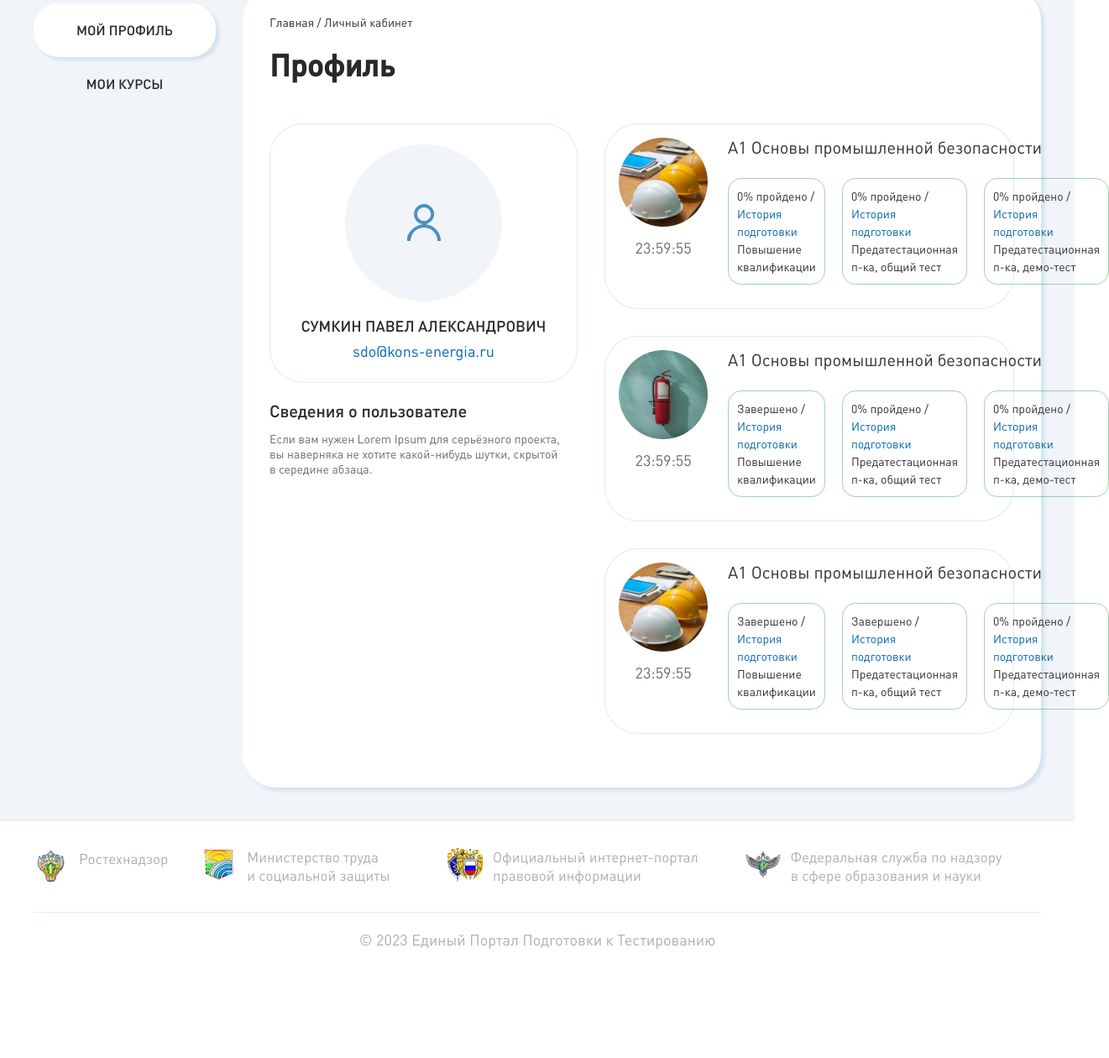
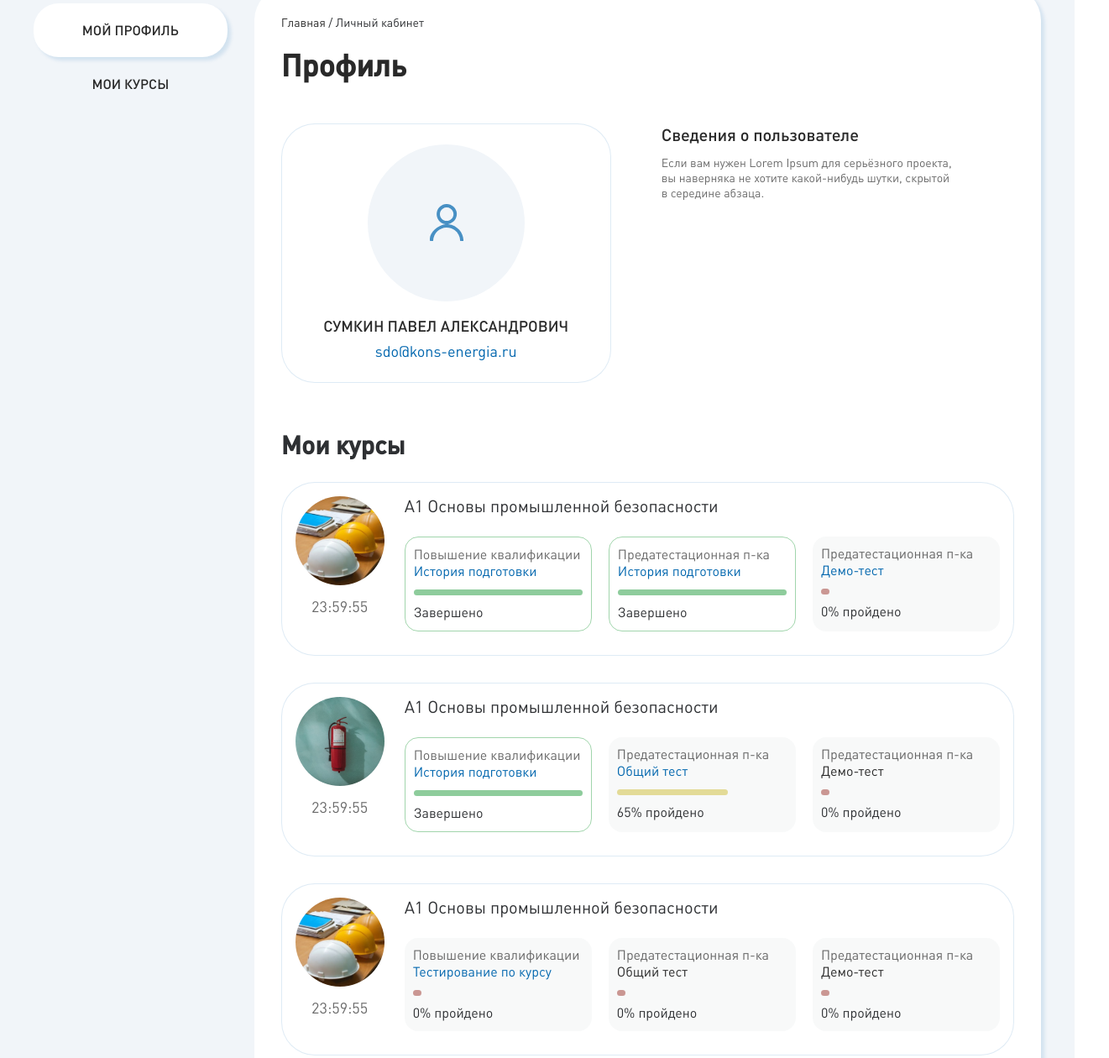
Before and after one commit to aliszhuravl/eppt, a website: page web/profile.html in a window 1280 px wide. Shown: the part 258-1518 px from the top of the page at 84% size, 1321 px wide, since content can reach past the window. Before the commit the page ends 1421 px from the top, so only its background shows below. Drawn offline with nearby package versions, Linux system fonts and the light colour scheme.

Commit message:
eppt 15/05

```diff
--- a/src/sass/blocks/_layout.scss
+++ b/src/sass/blocks/_layout.scss
@@ -46,6 +46,39 @@
 
 
 @media (max-width: 1199px) {
+
+  .profile_content .item_sidebar__content_container_left .profile_box {
+    width: 50%;
+    margin-right: 32px;
+  }
+
+  .profile_content .item_sidebar__content_container_left .info_box {
+    width: 50%;
+  }
+
+  .course_box {
+    flex-direction: column;
+      &_left {
+        flex-direction: row;
+          img {
+            margin-right: 20px;
+          }
+      }
+  }
+
+  .course_box_right {
+    width: 100%;
+    .progress {
+      flex-direction: column;
+      width: 100%;
+      &__item {
+        width: 100%;
+          .link {
+            display: block;
+          }
+      }
+    }
+  }
 
   .header__inner_box_profile-btns {
     display: none;
--- a/src/sass/blocks/_links.scss
+++ b/src/sass/blocks/_links.scss
@@ -28,3 +28,8 @@
       text-decoration: none;
     }
 }
+
+.inactive {
+  pointer-events: none;
+  cursor: default;
+}
--- a/src/sass/blocks/_styles.scss
+++ b/src/sass/blocks/_styles.scss
@@ -541,3 +541,33 @@
         }
     }
 }
+
+.profile_content {
+  .item_sidebar__content_container {
+    width: 100%;
+    flex-direction: column;
+    h2 {
+      font-size: 30px;
+      line-height: 26px;
+      font-family: $font-family_medium;
+      margin-bottom: 32px;
+      margin-top: 0;
+    }
+    &_left {
+      width: 100%;
+      display: flex;
+      margin-right: 0;
+      margin-bottom: 40px;
+        .profile_box {
+          width: 45%;
+          margin-right: 60px;
+        }
+        .info_box {
+          width: 40%;
+        }
+    }
+    &_right {
+      width: 100%;
+    }
+  }
+}
--- a/web/profile.html
+++ b/web/profile.html
@@ -78,10 +78,11 @@
                                 <p>Если вам нужен Lorem Ipsum для серьёзного проекта, вы наверняка не хотите какой-нибудь шутки, скрытой в середине абзаца. </p>
                             </div>
                         </div>
+                        <h2>Мои курсы</h2>
                         <div class="item_sidebar__content_container_right">
                             <div class="course_box">
                                 <div class="course_box_left">
-                                    <img src="img/course.png" alt="">
+                                    <img src="img/course.png" alt="" onclick="location.href = 'course-1.html';" style="cursor: pointer">
                                     <p class="timer"><span class="countdown">23:59:59</span></p>
                                 </div>
                                 <div class="course_box_right">
@@ -89,23 +90,26 @@
                                     <p class="timer mobile"><span class="countdown">23:59:59</span></p>
                                     <div class="progress">
                                         <div class="progress__item">
-                                            <p>0% пройдено / <a href="history-1.html" class="link link_blue">История подготовки</a></p>
-                                            <p>Повышение квалификации</p>
+                                            <p class="pi_name">Повышение квалификации<a href="history-1.html" class="link link_blue">История подготовки</a></p>
+                                            <div class="progress completed"></div>
+                                            <p class="pi_status">Завершено</p>
                                         </div>
                                         <div class="progress__item">
-                                            <p>0% пройдено / <a href="history-3.html" class="link link_blue">История подготовки</a></p>
-                                            <p>Предатестационная п-ка, общий тест</p>
+                                            <p class="pi_name">Предатестационная п-ка<a href="history-3.html" class="link link_blue">История подготовки</a></p>
+                                            <div class="progress completed"></div>
+                                            <p class="pi_status">Завершено</p>
                                         </div>
-                                        <div class="progress__item">
-                                            <p>0% пройдено / <a href="history-2.html" class="link link_blue">История подготовки</a></p>
-                                            <p>Предатестационная п-ка, демо-тест</p>
+                                        <div class="progress__item complete">
+                                            <p class="pi_name">Предатестационная п-ка<a href="demo-test.html" class="link link_blue">Демо-тест</a></p>
+                                            <div class="progress"></div>
+                                            <p class="pi_status">0% пройдено</p>
                                         </div>
                                     </div>
                                 </div>
                             </div>
                             <div class="course_box">
                                 <div class="course_box_left">
-                                    <img src="img/course2.png" alt="">
+                                    <img src="img/course2.png" alt="" onclick="location.href = 'course-2.html';" style="cursor: pointer">
                                     <p class="timer"><span class="countdown">23:59:59</span></p>
                                 </div>
                                 <div class="course_box_right">
@@ -113,40 +117,46 @@
                                     <p class="timer mobile"><span class="countdown">23:59:59</span></p>
                                     <div class="progress">
                                         <div class="progress__item">
-                                            <p>Завершено / <a href="history-1.html" class="link link_blue">История подготовки</a></p>
-                                            <p>Повышение квалификации</p>
+                                            <p class="pi_name">Повышение квалификации<a href="history-1.html" class="link link_blue">История подготовки</a></p>
+                                            <div class="progress completed"></div>
+                                            <p class="pi_status">Завершено</p>
                                         </div>
-                                        <div class="progress__item">
-                                            <p>0% пройдено / <a href="history-3.html" class="link link_blue">История подготовки</a></p>
-                                            <p>Предатестационная п-ка, общий тест</p>
+                                        <div class="progress__item complete">
+                                            <p class="pi_name">Предатестационная п-ка<a href="test-182.html" class="link link_blue">Общий тест</a></p>
+                                            <div class="progress middle"></div>
+                                            <p class="pi_status">65% пройдено</p>
                                         </div>
-                                        <div class="progress__item">
-                                            <p>0% пройдено / <a href="history-2.html" class="link link_blue">История подготовки</a></p>
-                                            <p>Предатестационная п-ка, демо-тест</p>
+                                        <div class="progress__item complete">
+                                            <p class="pi_name">Предатестационная п-ка<a class="link inactive">Демо-тест</a></p>
+                                            <div class="progress"></div>
+                                            <p class="pi_status">0% пройдено</p>
                                         </div>
                                     </div>
                                 </div>
                             </div>
                             <div class="course_box">
                                 <div class="course_box_left">
-                                    <img src="img/course.png" alt="">
+                                    <img src="img/course.png" alt="" onclick="location.href = 'course-3.html';" style="cursor: pointer">
                                     <p class="timer"><span class="countdown">23:59:59</span></p>
                                 </div>
                                 <div class="course_box_right">
                                     <p class="course_name" onclick="location.href = 'course-3.html';" style="cursor: pointer">A1 Основы промышленной безопасности</p>
                                     <p class="timer mobile"><span class="countdown">23:59:59</span></p>
                                     <div class="progress">
-                                        <div class="progress__item">
-                                            <p>Завершено / <a href="history-1.html" class="link link_blue">История подготовки</a></p>
-                                            <p>Повышение квалификации</p>
+                                        <div class="progress__item complete">
+                                            <p class="pi_name">Повышение квалификации<a href="test-course.html" class="link link_blue">Тестирование по курсу</a></p>
+                                            <div class="progress"></div>
+                                            <p class="pi_status">0% пройдено</p>
                                         </div>
-                                        <div class="progress__item">
-                                            <p>Завершено / <a href="history-3.html" class="link link_blue">История подготовки</a></p>
-                                            <p>Предатестационная п-ка, общий тест</p>
+                                        <div class="progress__item complete">
+                                            <p class="pi_name">Предатестационная п-ка<a class="link inactive">Общий тест</a></p>
+                                            <div class="progress"></div>
+                                            <p class="pi_status">0% пройдено</p>
                                         </div>
-                                        <div class="progress__item">
-                                            <p>0% пройдено / <a href="history-2.html" class="link link_blue">История подготовки</a></p>
-                                            <p>Предатестационная п-ка, демо-тест</p>
+                                        <div class="progress__item complete">
+                                            <p class="pi_name">Предатестационная п-ка<a class="link inactive">Демо-тест</a></p>
+                                            <div class="progress"></div>
+                                            <p class="pi_status">0% пройдено</p>
                                         </div>
                                     </div>
                                 </div>
```
Also changed, not shown: src/courses_all.html (+6 -6 lines), src/profile.html (+37 -27 lines), web/courses_all.html (+6 -6 lines), web/css/main.css.
